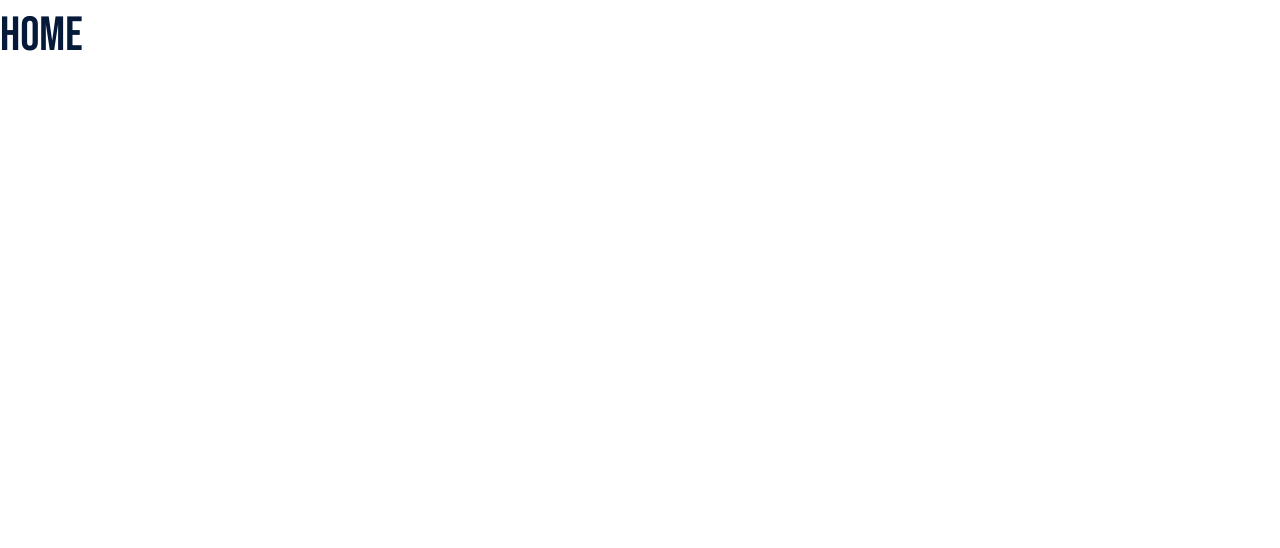
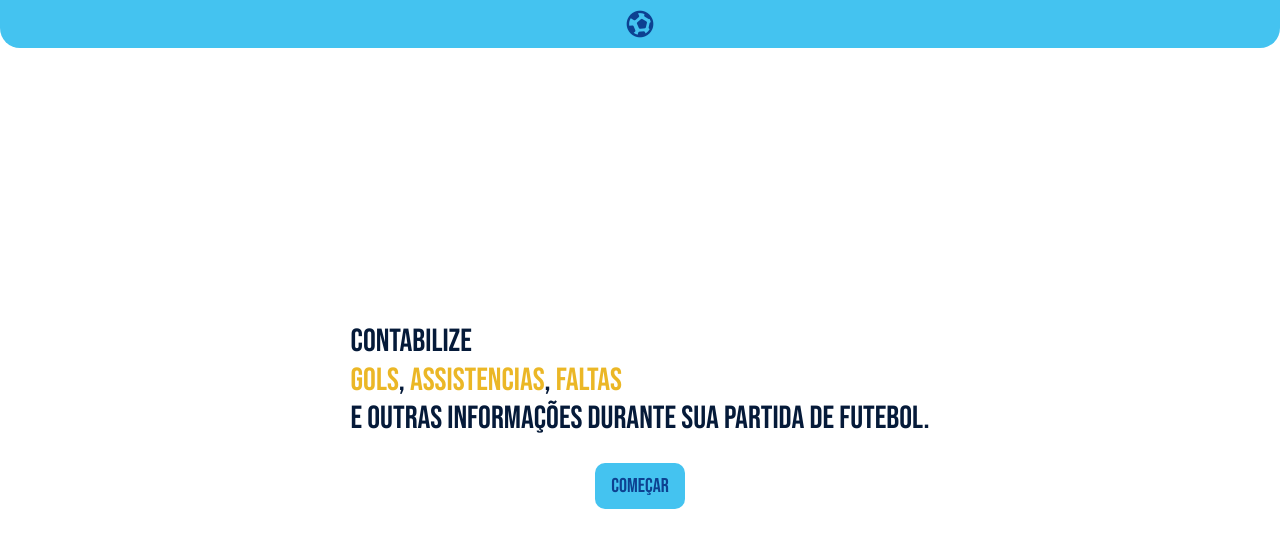
Before and after one commit to marcosvbs/players-stats-counter, a React (Vite) app: page / in a window 1280 px wide. Shown: the top 548 px of the page. Built offline with nearby package versions, Linux system fonts and the light colour scheme.

Commit message:
add home page styles and header component

```diff
--- a/index.html
+++ b/index.html
@@ -9,6 +9,10 @@
       href="https://fonts.googleapis.com/css2?family=Bebas+Neue&family=Montserrat:ital,wght@0,100..900;1,100..900&display=swap"
       rel="stylesheet"
     />
+    <link
+      rel="stylesheet"
+      href="https://fonts.googleapis.com/css2?family=Material+Symbols+Outlined:opsz,wght,FILL,GRAD@24,400,0,0"
+    />
 
     <title>Contador de estatísticas dos jogadores</title>
   </head>
--- /dev/null
+++ b/src/components/Header/index.tsx
@@ -0,0 +1,9 @@
+import { HeaderContainer } from "./styles";
+
+export function Header() {
+  return (
+    <HeaderContainer>
+      <span className="material-symbols-outlined">sports_and_outdoors</span>
+    </HeaderContainer>
+  );
+}
--- /dev/null
+++ b/src/components/Header/styles.ts
@@ -0,0 +1,21 @@
+import styled from "styled-components";
+
+export const HeaderContainer = styled.header`
+  display: flex;
+  flex-direction: row;
+
+  align-items: center;
+  justify-content: center;
+
+  width: 100%;
+  background: ${(props) => props.theme["blue-400"]};
+
+  height: 3rem;
+
+  border-radius: 0 0 20px 20px;
+
+  .material-symbols-outlined {
+    color: ${(props) => props.theme["blue-600"]};
+    font-size: 2rem;
+  }
+`;
--- a/src/pages/home/index.tsx
+++ b/src/pages/home/index.tsx
@@ -1,3 +1,24 @@
+import { Link } from "react-router-dom";
+import { Header } from "../../components/Header";
+import { HomeContainer } from "./styles";
+
 export function Home() {
-  return <h1>home</h1>;
+  return (
+    <>
+      <Header />
+      <HomeContainer>
+        <h2>
+          Contabilize
+          <br /> <span className="specialWord">gols</span>,{" "}
+          <span className="specialWord">assistencias</span>,{" "}
+          <span className="specialWord">faltas</span> <br />e outras informações
+          durante sua partida de futebol.
+        </h2>
+
+        <Link className={"startLink"} to={"/"}>
+          Começar
+        </Link>
+      </HomeContainer>
+    </>
+  );
 }
--- a/src/pages/home/styles.ts
+++ b/src/pages/home/styles.ts
@@ -0,0 +1,34 @@
+import styled from "styled-components";
+
+export const HomeContainer = styled.div`
+  display: flex;
+  flex-direction: column;
+  gap: 1.5rem;
+
+  justify-content: center;
+  align-items: center;
+
+  margin: 1rem;
+  height: calc(100vh - 6rem);
+
+  cursor: pointer;
+
+  .specialWord {
+    color: ${(props) => props.theme.yellow};
+  }
+
+  .startLink {
+    padding: 0.5rem 1rem;
+
+    color: ${(props) => props.theme["blue-600"]};
+    background: ${(props) => props.theme["blue-400"]};
+
+    border-radius: 10px;
+
+    text-decoration: none;
+
+    &:active {
+      filter: brightness(85%);
+    }
+  }
+`;
--- a/src/styles/global.ts
+++ b/src/styles/global.ts
@@ -16,7 +16,7 @@ export const GlobalStyle = createGlobalStyle`
     font-family: "Bebas Neue", sans-serif;
     font-weight: 400;
     text-transform: uppercase;
-    line-height: 1.5;
+    line-height: 1.2;
     color: ${(props) => props.theme["blue-800"]};
   }
 
--- a/src/styles/themes/default.ts
+++ b/src/styles/themes/default.ts
@@ -2,7 +2,7 @@ export const defaultTheme = {
   white: "#FFFFFF",
 
   gray: "#767B91",
-  yellow: "EBB726",
+  yellow: "#EBB726",
 
   "blue-800": "#051A39",
   "blue-600": "#0D4191",
```
Also changed, not shown: src/assets/rectangle.png (added).
